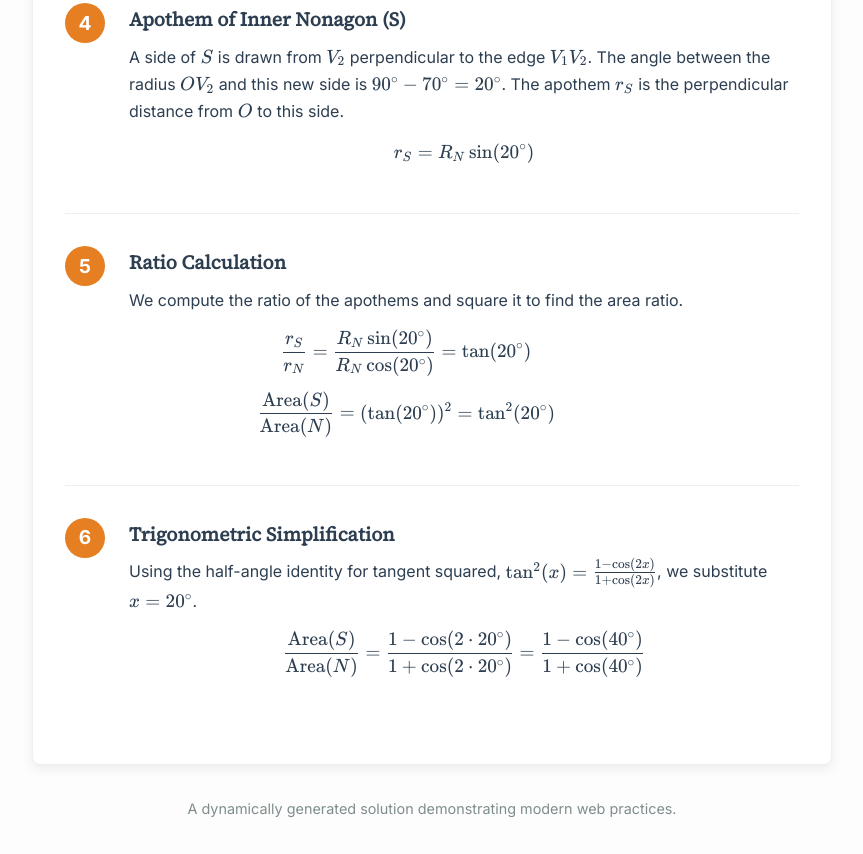
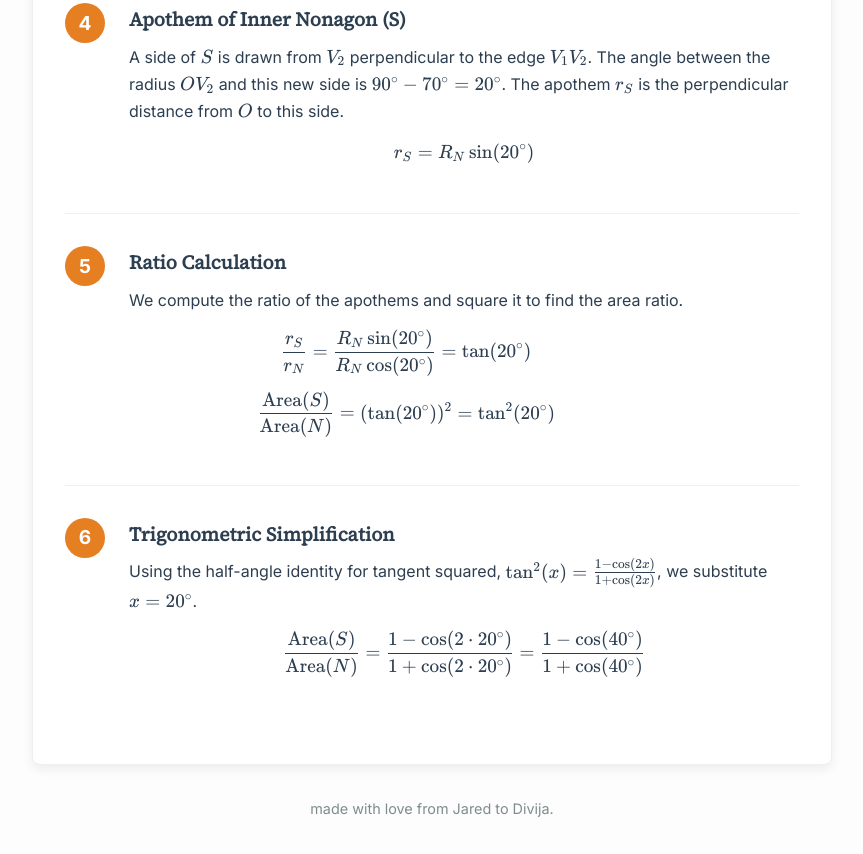
Before and after one commit to jared-one/math_divija, a plain HTML site: page index.html in a window 1280 px wide. Shown: the part 1319-2173 px from the top of the page, without its empty margins (208-1071 px from the left). Drawn offline with nearby package versions, Linux system fonts and the light colour scheme.

Commit message:
Update index.html

```diff
--- a/index.html
+++ b/index.html
@@ -179,7 +179,7 @@
     </div>
 
     <footer>
-        <p>A dynamically generated solution demonstrating modern web practices.</p>
+        <p>made with love from Jared to Divija.</p>
     </footer>
 
     <!-- KaTeX and Interactive JavaScript -->
```
